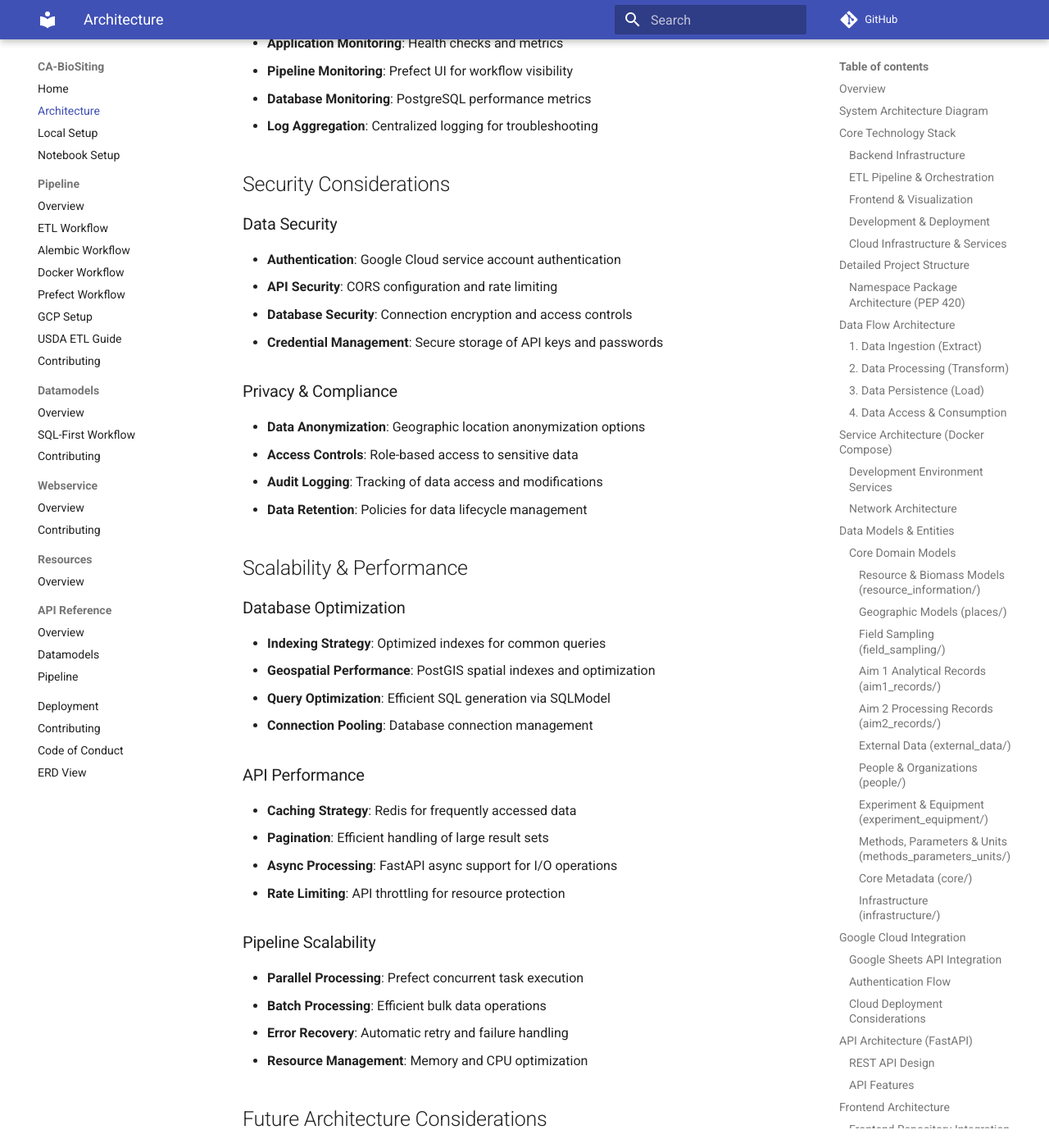
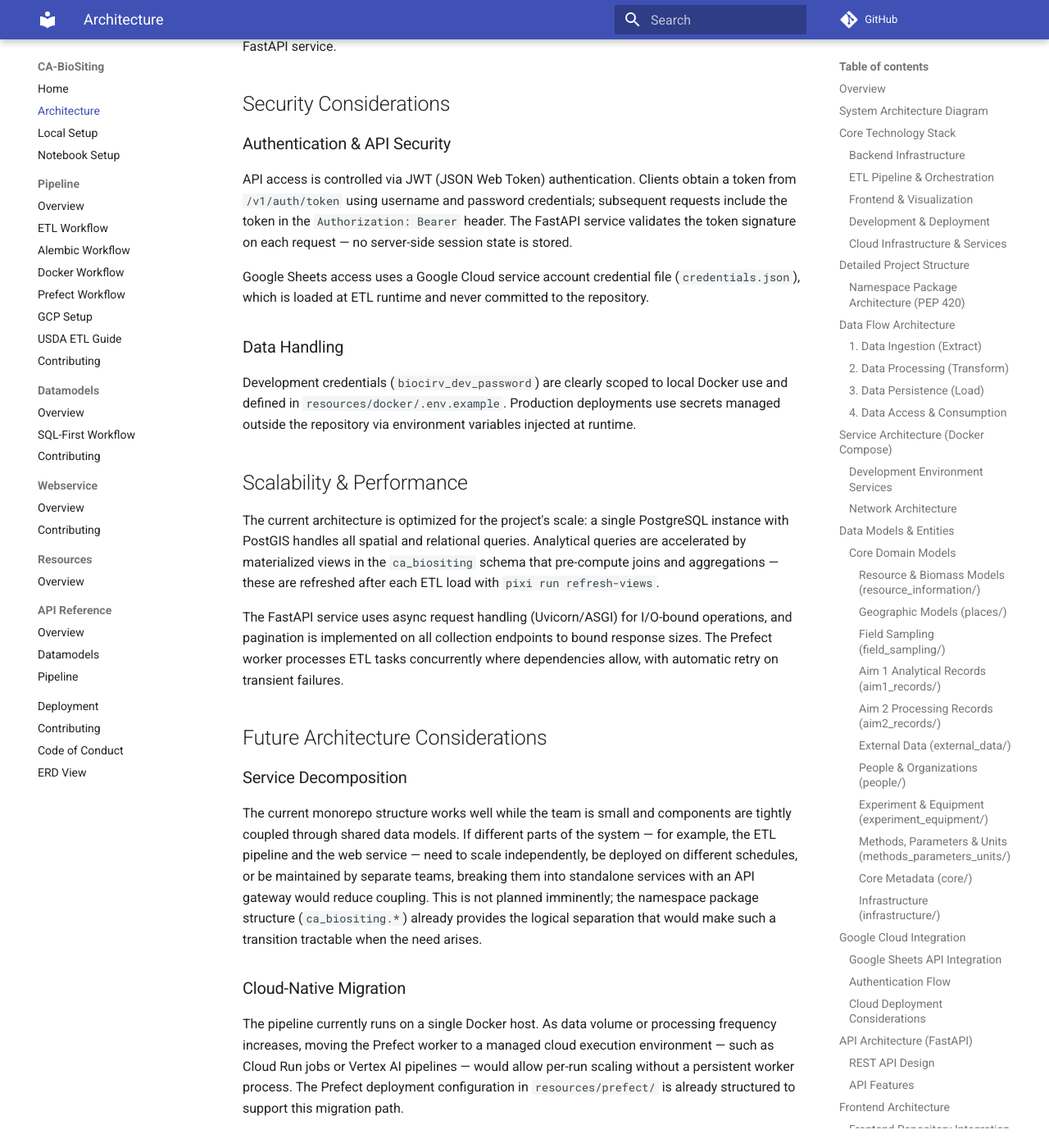
Before and after one commit to uw-ssec/ca-biositing, an MkDocs documentation site: the page built from docs/architecture.md, in a window 1280 px wide and 1400 px high, scrolled down 11512 px. Shown: the whole window at 82% size. Built offline with MkDocs 1.6.1 and Material for MkDocs 9.7.7, drawn with Linux system fonts in a browser that asks for light colours; comment, search, counter and statistics services are not loaded; some of the changed text lies outside the part shown.

Commit message:
docs: address reviewer feedback from issues #208-#215
- #208: add intro + 15-item TOC to api/datamodels.md; add intro to
  api/pipeline.md clarifying programmatic vs HTTP API distinction
- #209: expand pixi env table to all 9 environments; fix test command
  description (verbose output, no coverage; use test-cov for coverage)
- #210: add Authentication section to webservice README explaining JWT,
  why POST is used, and Bearer header usage pattern
- #211: add Linux, Windows, and pixi cross-platform pgschema install
  instructions to SQL_FIRST_WORKFLOW.md
- #212: clarify manual migration scenarios (views, data migrations,
  downgrades); show DATABASE_URL export alternative to inline form
- #214: rewrite Deployment, Security, Scalability, and Future
  Architecture sections as reality-based prose; remove aspirational
  bullet lists
- #215: move pixi run migrate to explicit step 3 before run-etl; note
  that start-services handles migrations automatically at startup
- #213: no file changes; outdated command already removed in prior commit

```diff
--- a/docs/architecture.md
+++ b/docs/architecture.md
@@ -511,87 +511,91 @@ Environments:
 
 ### Container Orchestration
 
-- **Development**: Docker Compose for local services
-- **Production**: Kubernetes or cloud container services
-- **Image Building**: Multi-stage Dockerfiles for optimization
-- **Environment Configuration**: Environment variables and secrets
+Local development uses Docker Compose to run all services together — the
+PostgreSQL database, Prefect workflow server, and Prefect worker run as
+co-located containers defined in `resources/docker/docker-compose.yml`. The
+`setup-db` service runs `alembic upgrade head` at startup so the database schema
+is always current before the worker comes online.
 
 ### Database Management
 
-- **Schema Versioning**: Alembic migrations for schema changes
-- **Backup Strategy**: Automated database backups
-- **Performance Monitoring**: Query optimization and indexing
-- **Geospatial Optimization**: PostGIS spatial indexes
+Schema changes are version-controlled with Alembic migrations. Developers
+generate migrations locally with `pixi run migrate-autogenerate`, review the
+generated script in `alembic/versions/`, and apply it with `pixi run migrate`.
+There is no separate schema synchronization step — Alembic is the single source
+of truth for schema state.
 
 ### Monitoring & Observability
 
-- **Application Monitoring**: Health checks and metrics
-- **Pipeline Monitoring**: Prefect UI for workflow visibility
-- **Database Monitoring**: PostgreSQL performance metrics
-- **Log Aggregation**: Centralized logging for troubleshooting
+The Prefect UI (`http://localhost:4200`) provides visibility into pipeline run
+history, task state, and logs for each flow run. Application health is exposed
+via the `/v1/health` endpoint on the FastAPI service.
 
 ## Security Considerations
 
-### Data Security
+### Authentication & API Security
 
-- **Authentication**: Google Cloud service account authentication
-- **API Security**: CORS configuration and rate limiting
-- **Database Security**: Connection encryption and access controls
-- **Credential Management**: Secure storage of API keys and passwords
+API access is controlled via JWT (JSON Web Token) authentication. Clients obtain
+a token from `/v1/auth/token` using username and password credentials;
+subsequent requests include the token in the `Authorization: Bearer` header. The
+FastAPI service validates the token signature on each request — no server-side
+session state is stored.
 
-### Privacy & Compliance
+Google Sheets access uses a Google Cloud service account credential file
+(`credentials.json`), which is loaded at ETL runtime and never committed to the
+repository.
 
-- **Data Anonymization**: Geographic location anonymization options
-- **Access Controls**: Role-based access to sensitive data
-- **Audit Logging**: Tracking of data access and modifications
-- **Data Retention**: Policies for data lifecycle management
+### Data Handling
+
+Development credentials (`biocirv_dev_password`) are clearly scoped to local
+Docker use and defined in `resources/docker/.env.example`. Production
+deployments use secrets managed outside the repository via environment variables
+injected at runtime.
 
 ## Scalability & Performance
 
-### Database Optimization
+The current architecture is optimized for the project's scale: a single
+PostgreSQL instance with PostGIS handles all spatial and relational queries.
+Analytical queries are accelerated by materialized views in the `ca_biositing`
+schema that pre-compute joins and aggregations — these are refreshed after each
+ETL load with `pixi run refresh-views`.
 
-- **Indexing Strategy**: Optimized indexes for common queries
-- **Geospatial Performance**: PostGIS spatial indexes and optimization
-- **Query Optimization**: Efficient SQL generation via SQLModel
-- **Connection Pooling**: Database connection management
-
-### API Performance
-
-- **Caching Strategy**: Redis for frequently accessed data
-- **Pagination**: Efficient handling of large result sets
-- **Async Processing**: FastAPI async support for I/O operations
-- **Rate Limiting**: API throttling for resource protection
-
-### Pipeline Scalability
-
-- **Parallel Processing**: Prefect concurrent task execution
-- **Batch Processing**: Efficient bulk data operations
-- **Error Recovery**: Automatic retry and failure handling
-- **Resource Management**: Memory and CPU optimization
+The FastAPI service uses async request handling (Uvicorn/ASGI) for I/O-bound
+operations, and pagination is implemented on all collection endpoints to bound
+response sizes. The Prefect worker processes ETL tasks concurrently where
+dependencies allow, with automatic retry on transient failures.
 
 ## Future Architecture Considerations
 
-### Microservices Evolution
+### Service Decomposition
 
-- **Service Decomposition**: Breaking monolith into focused services
-- **API Gateway**: Centralized API management and routing
-- **Event-Driven Architecture**: Asynchronous communication patterns
-- **Service Mesh**: Advanced networking and observability
+The current monorepo structure works well while the team is small and components
+are tightly coupled through shared data models. If different parts of the system
+— for example, the ETL pipeline and the web service — need to scale
+independently, be deployed on different schedules, or be maintained by separate
+teams, breaking them into standalone services with an API gateway would reduce
+coupling. This is not planned imminently; the namespace package structure
+(`ca_biositing.*`) already provides the logical separation that would make such
+a transition tractable when the need arises.
 
-### Cloud-Native Enhancements
+### Cloud-Native Migration
 
-- **Serverless Functions**: Google Cloud Functions for specific tasks
-- **Managed Services**: Cloud SQL, Cloud Storage, Cloud Monitoring
-- **Auto-scaling**: Horizontal scaling based on demand
-- **Multi-region Deployment**: Geographic distribution for performance
+The pipeline currently runs on a single Docker host. As data volume or
+processing frequency increases, moving the Prefect worker to a managed cloud
+execution environment — such as Cloud Run jobs or Vertex AI pipelines — would
+allow per-run scaling without a persistent worker process. The Prefect
+deployment configuration in `resources/prefect/` is already structured to
+support this migration path.
 
-### Advanced Analytics
+### Analytical Query Layer
 
-- **Data Warehouse**: BigQuery integration for analytics
-- **Machine Learning**: ML pipelines for predictive analytics
-- **Real-time Processing**: Stream processing for live data
-- **Data Lake**: Large-scale data storage and processing
+As the number and complexity of research questions grows, the current
+materialized view approach may reach its limits. A dedicated analytical layer —
+such as a set of curated summary tables or integration with an OLAP store —
+could improve query performance and make it easier for researchers to explore
+the data without writing raw SQL. The existing `ca_biositing` materialized view
+schema is the first step in this direction.
 
-This architecture supports the project's mission of providing a robust, scalable
-platform for California biodiversity data management while maintaining
-flexibility for future enhancements and cloud deployment.
+This architecture supports the project's mission of providing a robust,
+maintainable platform for California bioeconomy data management, with clear
+extension points for future growth.
```
Also changed, not shown: CONTRIBUTING.md (+17 -6 lines), README.md (+7 -5 lines), docs/api/datamodels.md (+34 -0 lines), docs/api/pipeline.md (+18 -0 lines), docs/datamodels/SQL_FIRST_WORKFLOW.md (+29 -2 lines), docs/pipeline/ALEMBIC_WORKFLOW.md (+24 -3 lines), src/ca_biositing/webservice/README.md (+18 -0 lines).
